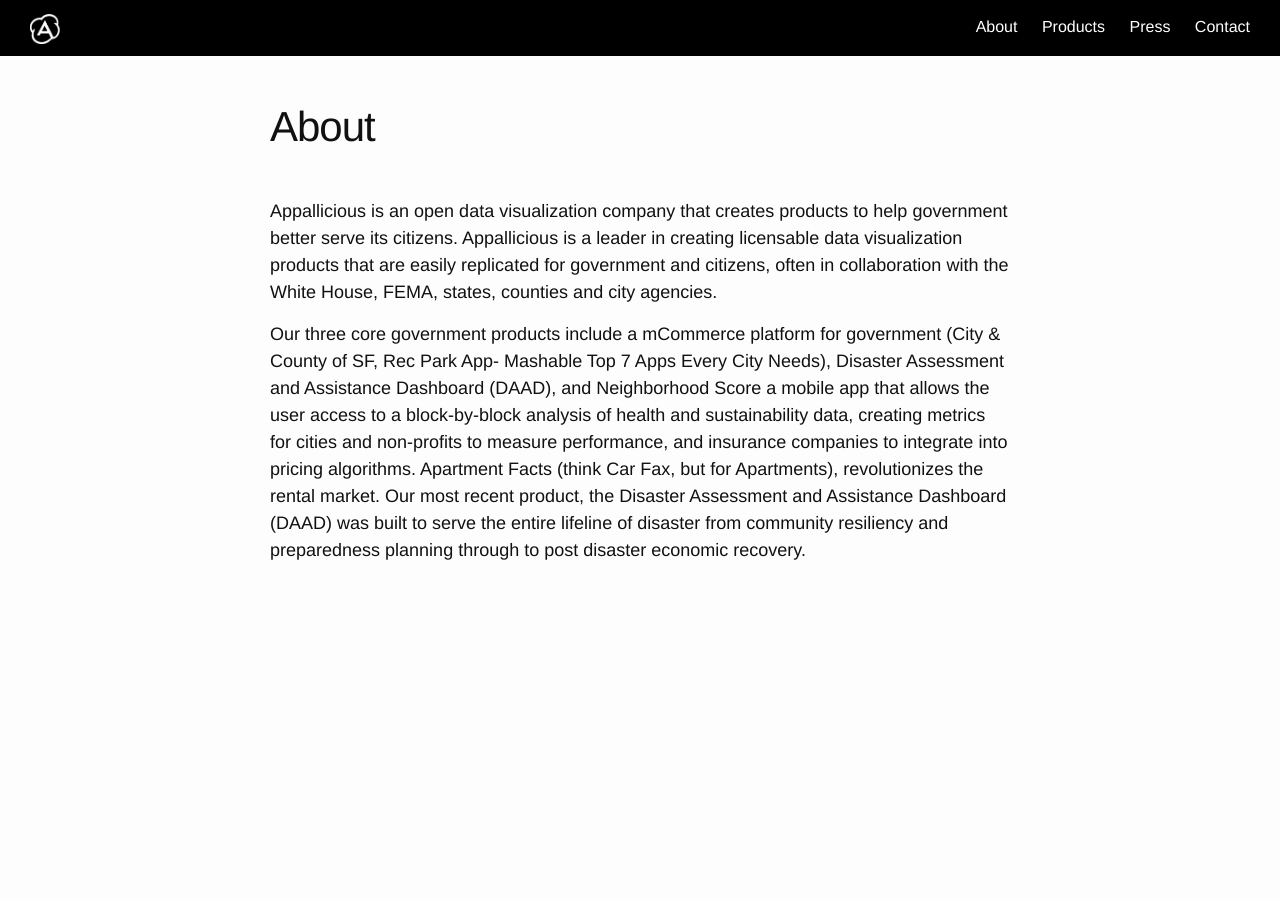
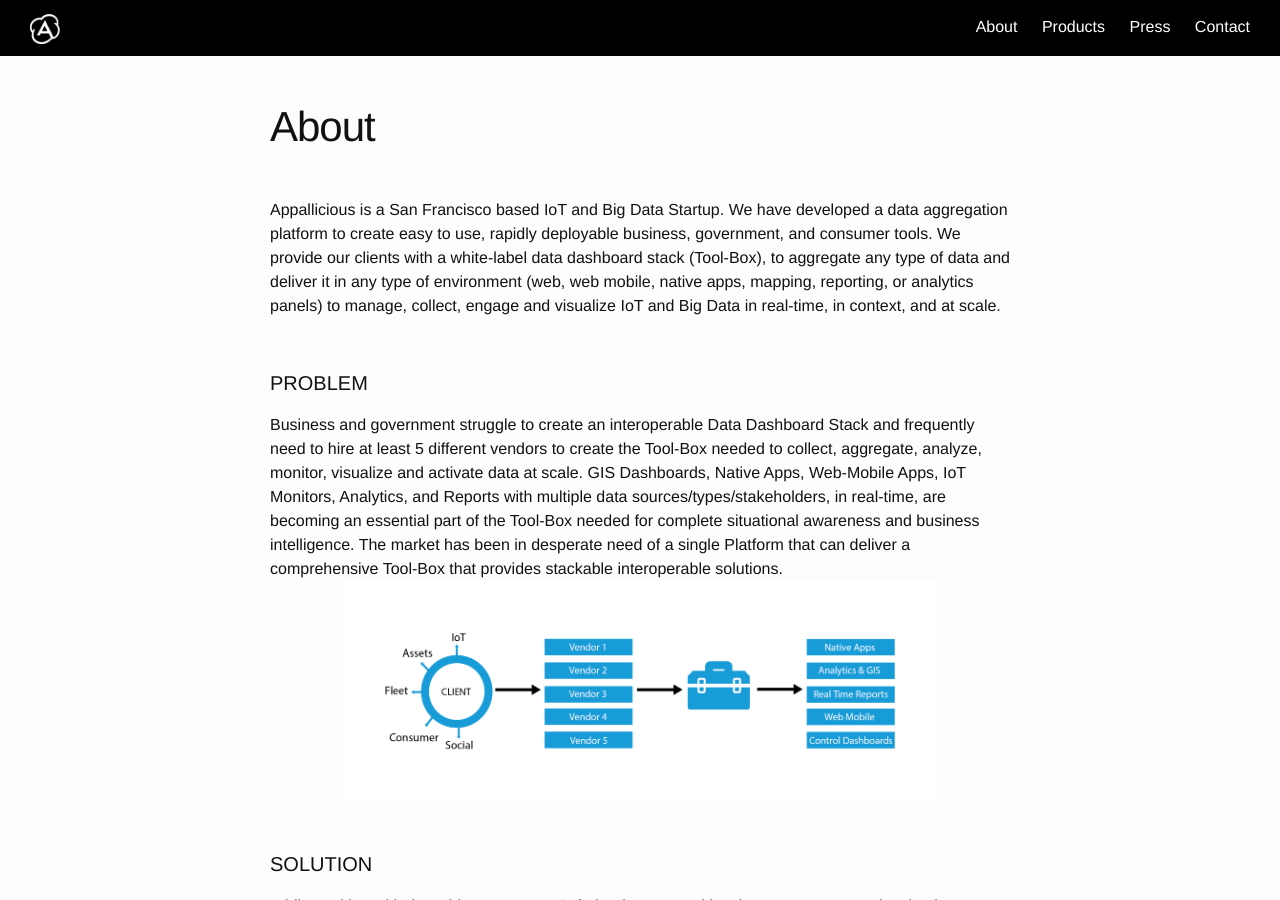
Before and after one commit to appallicious/appallicious.github.io, a Jekyll site: the page built from about.md, in a window 1280 px wide and 900 px high. Built offline with Jekyll 4.4.1, drawn with Linux system fonts in a browser that asks for light colours; nearby versions of some CDN libraries; some of the changed text lies outside the part shown.

Commit message:
changes on about page

```diff
--- a/_sass/minima/custom.scss
+++ b/_sass/minima/custom.scss
@@ -23,6 +23,36 @@
 
 
 }
+
+// ABOUT SECTION
+.example-images-container {
+	display: flex;
+	justify-content: space-between;
+
+}
+.example-image-div {
+	width: 30%;
+	text-align:center;
+	display: flex;
+  flex-direction: column;
+
+	img {
+		height: 110px;
+	}
+}
+.example-image-blurb {
+	text-align: center;
+	color: white;
+	background: #469bd3;
+	padding: 10px;
+	flex-grow: 1;
+}
+.about-container {
+	h4 {
+		margin-top: 50px;
+	}
+}
+
 // #products-content {
 .more-products-link {
 	display: block;
--- a/about.md
+++ b/about.md
@@ -4,7 +4,39 @@
 permalink: /about/
 ---
 
-Appallicious is an open data visualization company that creates products to help government better serve its citizens. Appallicious is a leader in creating licensable data visualization products that are easily replicated for government and citizens, often in collaboration with the White House, FEMA, states, counties and city agencies.
+<div class='about-container'>
+	Appallicious is a San Francisco based IoT and Big Data Startup. We have developed a data aggregation platform to create easy to use, rapidly deployable business, government, and consumer tools. We provide our clients with a white-label data dashboard stack (Tool-Box), to aggregate any type of data and deliver it in any type of environment (web, web mobile, native apps, mapping, reporting, or analytics panels) to manage, collect, engage and visualize IoT and Big Data in real-time, in context, and at scale.
 
-Our three core government products include a mCommerce platform for government (City & County of SF, Rec Park App- Mashable Top 7 Apps Every City Needs), Disaster Assessment and Assistance Dashboard (DAAD), and Neighborhood Score a mobile app that allows the user access to a block-by-block analysis of health and sustainability data, creating metrics for cities and non-profits to measure performance, and insurance companies to integrate into pricing algorithms. Apartment Facts (think Car Fax, but for Apartments), revolutionizes the rental
-market. Our most recent product, the Disaster Assessment and Assistance Dashboard (DAAD) was built to serve the entire lifeline of disaster from community resiliency and preparedness planning through to post disaster economic recovery.
+	<h4>PROBLEM</h4>
+	Business and government struggle to create an interoperable Data Dashboard Stack and frequently
+	need to hire at least 5 different vendors to create the Tool-Box needed to collect, aggregate, analyze, monitor, visualize and activate data at scale. GIS Dashboards, Native Apps, Web-Mobile Apps, IoT Monitors, Analytics, and Reports with multiple data sources/types/stakeholders, in real-time, are becoming an essential part of the Tool-Box needed for complete situational awareness and business intelligence. The market has been in desperate need of a single Platform that can deliver a comprehensive Tool-Box that provides stackable interoperable solutions.
+
+	<div style='text-align: center;'><img src="/assets/diagram2-02.png" style='width:80%;'></div>
+
+	<h4>SOLUTION</h4>
+	While working with the White House, DHS, federal, state, and local government agencies, businesses, academics and non-profits for 2.5 years, we developed a unique platform for the aggregation of IoT and Big Data. Our objective was to provide multiple stakeholders the ability to integrate and aggregate any type of data in any format, and build an interoperable Tool-Box for Disaster and Resilience. We successfully developed the Disaster Assistance and Assessment Dashboard (DAAD Tool-Box) and were honored to be selected to present our work from the White House to the nation.
+	We quickly learned the Private Sector needs a similar solution for their interoperable data dashboard stack. Whether it be Banks trying to manage and protect physical assets using IoT, or Insurance companies trying to assess risk using internal and external data sources, we are providing the Tool-Box needed to deliver their data dashboard stack.
+
+	<div style='text-align: center;'><img src="/assets/diagram.png" style='width:80%;'></div>
+
+	<h4>EXAMPLES</h4>
+
+	<div class='example-images-container'>
+		<div class='example-image-div'><img src="/assets/wc-crime-02.png"><div class='example-image-blurb'>IoT & Big Data Event Monitoring & Control Stack</div></div>
+		<div class='example-image-div'><img src="/assets/daad_mobile.png"><div class='example-image-blurb'>IoT, Mobile App & Web Dashboard Stack</div></div>
+		<div class='example-image-div'><img src="/assets/ntemc.png"><div class='example-image-blurb'>Local/Regional/National Data Aggregation Platform</div></div>
+	</div>
+
+	<h4>EASY TO USE</h4>
+	The Appallicious Platform can integrate and aggregate all data types at scale including IoT, real-time, fleet, ESRI SHP, Google KML, social media, historic, predictive, crowd-sourced consumer, photo, UAV and in-field reporting into a simple interface for contextual awareness. The easy to use backend provides a permission based hierarchical multi-tenant admin and data infrastructure for cross department collab-
+	oration and engagement. Built for everyday users. No Major Training, GIS or Data Specialists needed. Collecting data in buckets is now a thing of the past, we can make your data actionable and interoperable in any environment.
+
+	<div class='example-images-container' style='margin-top: 30px;'>
+		<div class='example-image-div'><img src="/assets/admin_panel.png"><div class='example-image-blurb' style='line-height: 48px;'>Easy to Use Backend</div></div>
+		<div class='example-image-div'><img src="/assets/harvist_admin.png"><div class='example-image-blurb' style='line-height: 48px;'>Hierarchical Infrastructure</div></div>
+		<div class='example-image-div'><img src="/assets/greg-deck-analytics.png"><div class='example-image-blurb'>Real-time Analytics and Reports</div></div>
+	</div>
+
+	<h4>DEVELOPMENT PROCESS AND PRICING</h4>
+	To compete in todays market, businesses and government need to rapidly prototype, pilot, and deploy data tools. Our Agile development process and flexible robust technology stack enables us to deliver a complete interoperable Tool-Box for your business needs accurately, rapidly, and at significantly lower cost than traditional agencies or internal development teams. For pricing please contact <a href="mailto:sales@appallicious.com">sales@appallicious.com</a> or call 415-302-4665.
+</div>
```
Also changed, not shown: assets/admin_panel.png (added), assets/daad_mobile.png (added), assets/diagram2-02.png (added), assets/harvist_admin.png (added), 3 other files.
